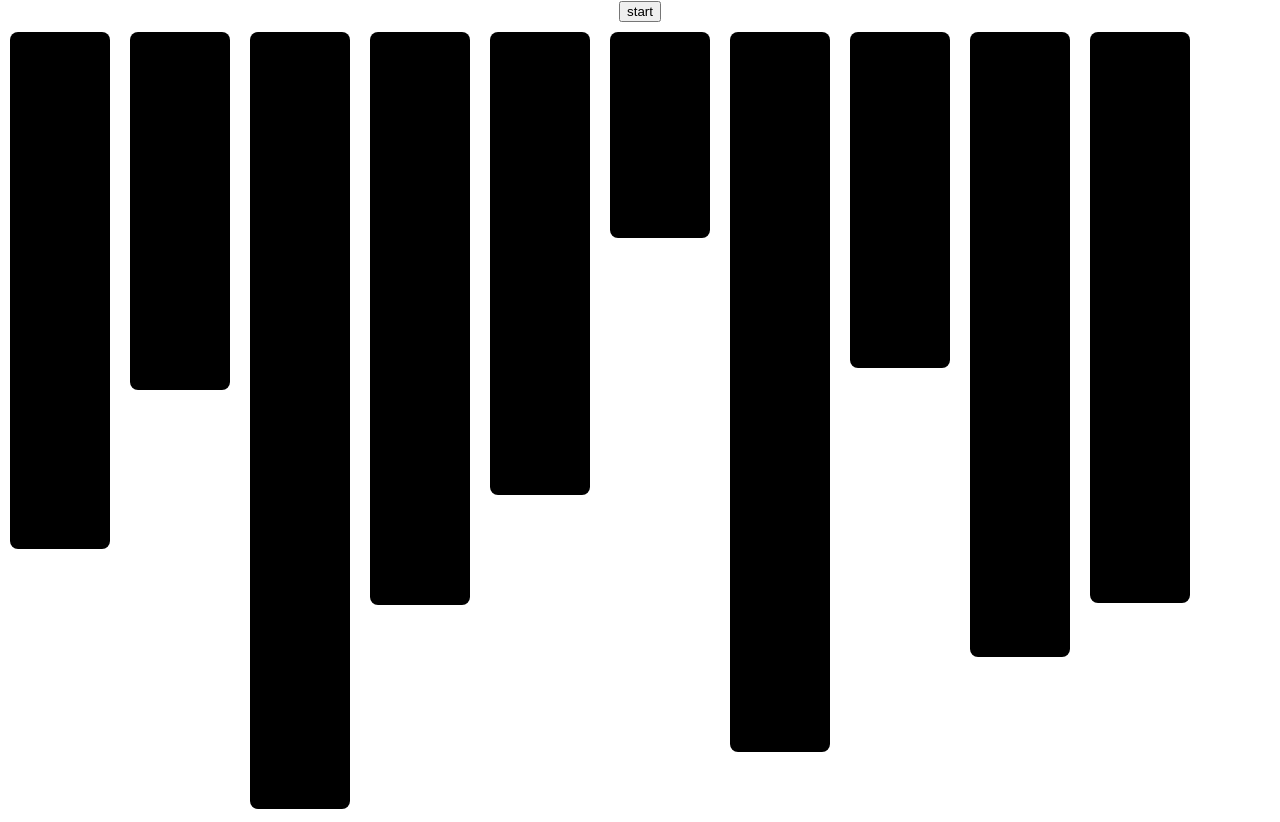
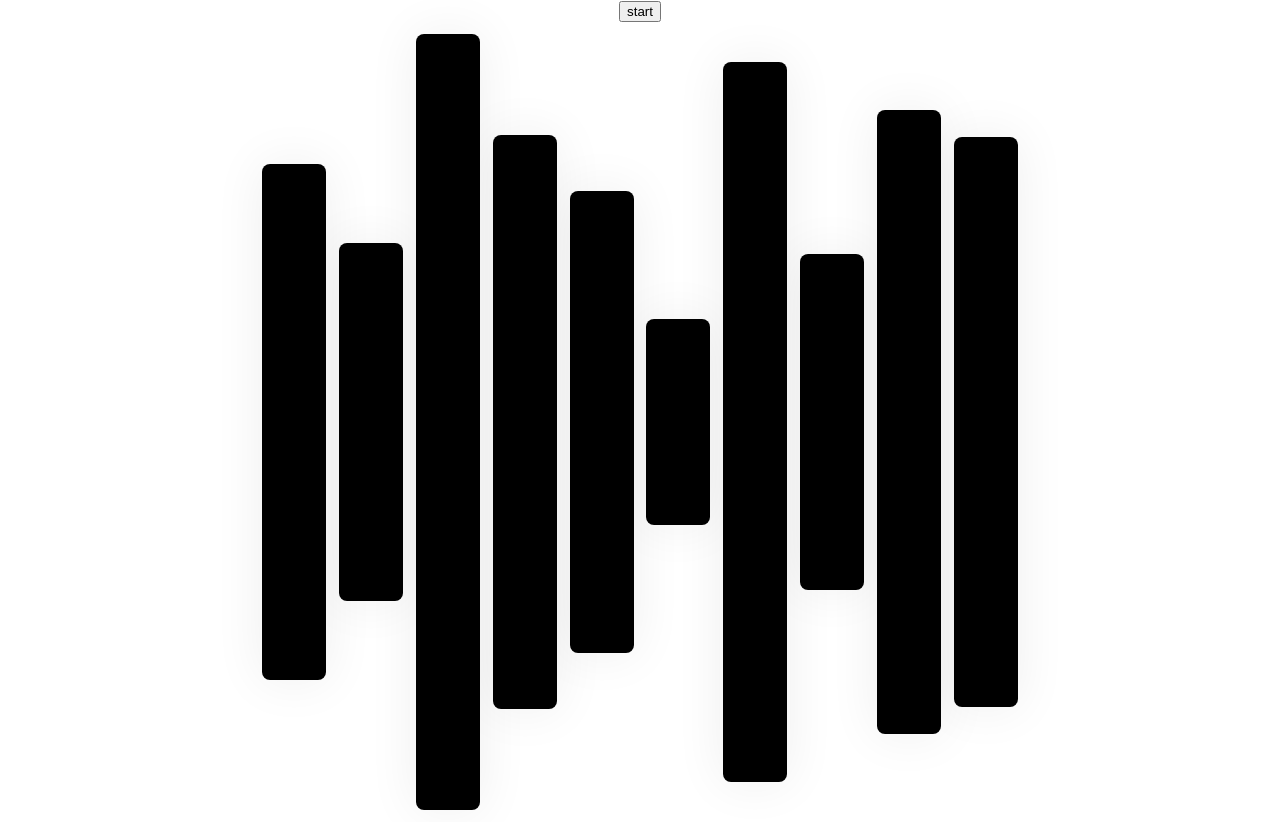
Before and after one commit to rational-kunal/visualalgoz, a React (Create React App) app: page / in a window 1280 px wide. Built offline with nearby package versions, Linux system fonts and the light colour scheme.

Commit message:
untracked chages

```diff
--- a/src/components/sorter/SortAnimator.js
+++ b/src/components/sorter/SortAnimator.js
@@ -24,7 +24,7 @@ class SortAnimator extends React.Component {
 
                 this.forceUpdate();
             }, delay);
-            delay += 240;
+            delay += 800;
         }
     }
 
@@ -47,7 +47,7 @@ class SortAnimator extends React.Component {
         return (
             <div>
                 <button onClick={() => this.animate()}>start</button>
-                <div style={{ display: "flex" }}>
+                <div style={{ display: "flex", justifyContent: "center", alignItems: "center", width: "100vw", height: "100vh" }}>
                     { this.sortItems }
                 </div>
             </div>
--- a/src/components/sorter/SortItem.js
+++ b/src/components/sorter/SortItem.js
@@ -1,36 +1,33 @@
 import React from "react";
+import './sortItem.css';
 
-const ANIMATION_DURATION = 200;
+const ANIMATION_DURATION = 380;
 
 class SortItem extends React.Component{
 
     constructor({ value }) {
         super(null);
 
-        this.state = { size: value, color: "black", radius: "8px" };
+        this.state = { size: value, className:"normal" };
     }
 
     changeData({ size, color }) {
-        if (size !== this.state.size) {
-            this.setState({ radius: "32px" });
-            setTimeout(()=>( this.setState({radius: "8px"}) ), ANIMATION_DURATION);
-        }
         this.setState({ size: size });
-        if (color) {
-            this.setState({ color: color });
-            setTimeout(()=>( this.setState({color: "black"}) ), ANIMATION_DURATION);
-        }
+        this.setState({ className: "focused" });
+        // if (color) {
+        //     this.setState({ color: color });
+            setTimeout(()=>( this.setState({ className: "normal"}) ), ANIMATION_DURATION);
+        // }
     }
 
     render() {
         return (
             <div
+                className={ this.state.className }
                 style={{
-                    width: 100,
+                    width: "5vw",
                     height: this.state.size,
-                    margin: "10px",
-                    backgroundColor: this.state.color,
-                    borderRadius: this.state.radius,
+                    margin: "0.5vw",
                     transition: "all 0.8s cubic-bezier(.38,1.08,0,1.19)"
                 }}
             />
--- a/src/components/sorter/sortItem.css
+++ b/src/components/sorter/sortItem.css
@@ -2,3 +2,19 @@
     border-radius: 20px;
     background-color: cyan;
 }
+
+.focused {
+    transform: scale(1.1);
+
+    background-color: brown;
+
+    border-radius: 32px;
+}
+
+.normal {
+    box-shadow: 0 0px 52px rgba(0, 0, 0, 0.07);
+
+    background-color: black;
+
+    border-radius: 8px;
+}
```
